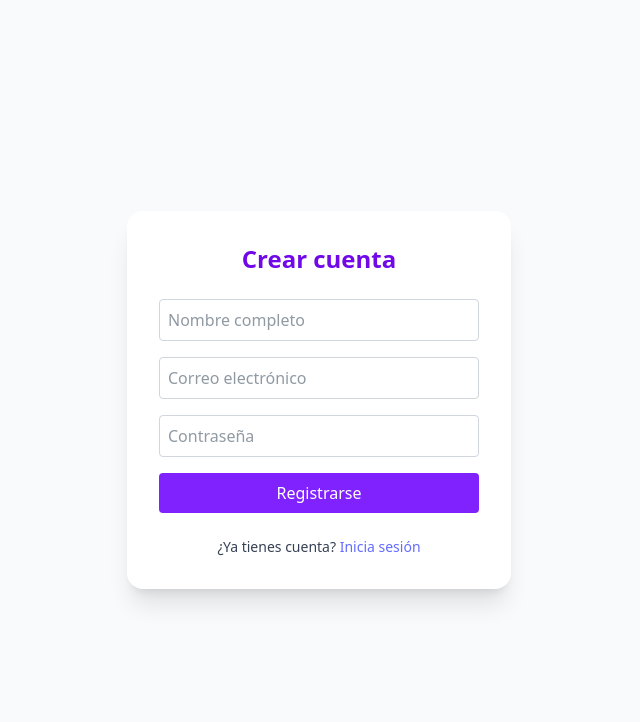
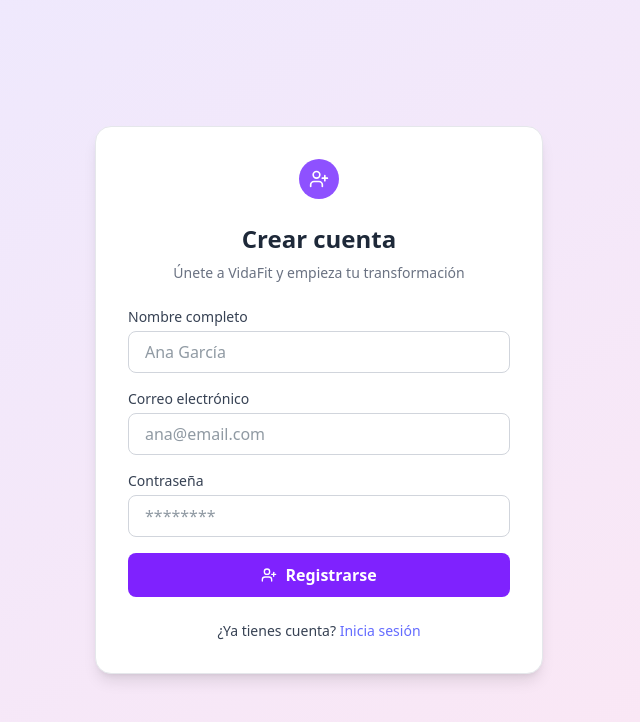
Before and after one commit to darlene04/DARLENEDBPINTENTO, a React (Vite) app: page /register in a window 1280 px wide. Shown: the top 722 px of the page, without its empty margins (321-961 px from the left). Built offline with nearby package versions, Linux system fonts and the light colour scheme; no server answers.

Commit message:
corrigiendo el front de register y login

```diff
--- a/src/pages/LoginPage.tsx
+++ b/src/pages/LoginPage.tsx
@@ -1,6 +1,6 @@
 import React, { useState, useEffect } from "react";
 import { useNavigate } from "react-router-dom";
-import { Mail, Lock, Eye, EyeOff } from "lucide-react";
+import { Mail, Lock, Eye, EyeOff, LogIn } from "lucide-react";
 import { login as loginRequest } from "../service/authService";
 import { useAuth } from "../context/AuthContext";
 
@@ -10,19 +10,17 @@ const LoginInterface: React.FC = () => {
   const [showPassword, setShowPassword] = useState(false);
   const [error, setError] = useState<string | null>(null);
   const [loading, setLoading] = useState(false);
-  const [hover, setHover] = useState(false);
 
   const navigate = useNavigate();
   const { token, setToken } = useAuth();
 
-  /* Redirige apenas exista token */
   useEffect(() => {
     if (token) navigate("/dashboard", { replace: true });
   }, [token, navigate]);
 
   const handleLogin = async () => {
     if (!email || !password) {
-      setError("Rellena usuario y contraseña.");
+      setError("Rellena el correo y la contraseña.");
       return;
     }
     setLoading(true);
@@ -31,9 +29,7 @@ const LoginInterface: React.FC = () => {
     try {
       const { data } = await loginRequest(email, password);
       if (!data?.token) throw new Error("La respuesta no trae token.");
-      setToken(data.token);           // contexto + localStorage
-      // No navegamos aquí; useEffect lo hará cuando setToken termine
-      console.log("Login OK, token guardado");
+      setToken(data.token);
     } catch (err: any) {
       setError(
         err.response?.data?.message ||
@@ -46,16 +42,15 @@ const LoginInterface: React.FC = () => {
   };
 
   return (
-    <div className="min-h-screen flex items-center justify-center bg-gray-50 p-6">
-      <div className="w-full max-w-sm">
+    <main className="min-h-screen flex items-center justify-center bg-gradient-to-br from-violet-100 to-pink-100 px-4">
+      <div className="w-full max-w-md bg-white p-8 rounded-2xl shadow-xl border border-gray-200">
         {/* Logo */}
-        <div className="mb-8 text-center">
-          <div className="inline-flex items-center justify-center w-12 h-12 bg-gradient-to-br from-pink-500 to-pink-600 rounded-xl mb-4 shadow-sm">
-            <div className="w-6 h-6 border-2 border-white rounded-md relative">
-              <div className="absolute inset-0.5 border border-white rounded-sm"></div>
-            </div>
+        <div className="mb-6 text-center">
+          <div className="inline-flex items-center justify-center w-12 h-12 bg-violet-500 rounded-full mb-4">
+            <LogIn className="text-white w-5 h-5" />
           </div>
-          <h1 className="text-3xl font-bold text-gray-900">LOGIN</h1>
+          <h1 className="text-2xl font-bold text-gray-800">Bienvenida de nuevo</h1>
+          <p className="text-sm text-gray-500 mt-1">Inicia sesión para continuar</p>
         </div>
 
         {/* Error */}
@@ -69,32 +64,32 @@ const LoginInterface: React.FC = () => {
         <div className="space-y-4">
           {/* Email */}
           <div className="relative">
-            <Mail className="absolute inset-y-0 left-0 ml-3 my-auto h-5 w-5 text-gray-400" />
+            <Mail className="absolute inset-y-0 left-3 my-auto h-5 w-5 text-gray-400" />
             <input
               type="email"
               value={email}
               onChange={(e) => setEmail(e.target.value)}
-              placeholder="Email"
-              className="w-full pl-10 pr-4 py-3 bg-white border border-gray-200 rounded-lg focus:outline-none focus:ring-2 focus:ring-pink-500 placeholder-gray-500"
+              placeholder="Correo electrónico"
+              className="w-full pl-10 pr-4 py-3 border border-gray-300 rounded-lg focus:outline-none focus:ring-2 focus:ring-violet-500 placeholder-gray-500"
               required
             />
           </div>
 
           {/* Password */}
           <div className="relative">
-            <Lock className="absolute inset-y-0 left-0 ml-3 my-auto h-5 w-5 text-gray-400" />
+            <Lock className="absolute inset-y-0 left-3 my-auto h-5 w-5 text-gray-400" />
             <input
               type={showPassword ? "text" : "password"}
               value={password}
               onChange={(e) => setPassword(e.target.value)}
-              placeholder="Password"
-              className="w-full pl-10 pr-10 py-3 bg-white border border-gray-200 rounded-lg focus:outline-none focus:ring-2 focus:ring-pink-500 placeholder-gray-500"
+              placeholder="Contraseña"
+              className="w-full pl-10 pr-10 py-3 border border-gray-300 rounded-lg focus:outline-none focus:ring-2 focus:ring-violet-500 placeholder-gray-500"
               required
             />
             <button
               type="button"
               onClick={() => setShowPassword(!showPassword)}
-              className="absolute inset-y-0 right-0 pr-3 flex items-center"
+              className="absolute inset-y-0 right-3 flex items-center"
             >
               {showPassword ? (
                 <EyeOff className="h-5 w-5 text-gray-400" />
@@ -104,36 +99,46 @@ const LoginInterface: React.FC = () => {
             </button>
           </div>
 
-          {/* Forgot */}
           <div className="text-right">
             <button
               type="button"
-              className="text-pink-500 hover:text-pink-600 text-sm"
+              className="text-sm text-violet-600 hover:underline"
             >
-              Forgot Password?
+              ¿Olvidaste tu contraseña?
             </button>
           </div>
         </div>
 
-        {/* Botón */}
+        {/* Login button */}
         <button
           type="button"
           onClick={handleLogin}
           disabled={loading}
-          onMouseEnter={() => setHover(true)}
-          onMouseLeave={() => setHover(false)}
-          className={`w-full mt-6 py-3 rounded-lg font-semibold text-white shadow-md transition-all ${
+          className={`w-full mt-6 flex items-center justify-center gap-2 py-3 rounded-lg font-semibold text-white transition-colors duration-200 ${
             loading
               ? "bg-gray-300 cursor-not-allowed"
-              : `bg-gradient-to-r from-pink-500 to-pink-600 ${
-                  hover ? "scale-105 shadow-lg" : "hover:shadow-lg"
-                }`
+              : "bg-gradient-to-r from-pink-500 to-pink-600 hover:shadow-lg"
           }`}
         >
-          {loading ? "Entrando…" : "LOGIN"}
+          {loading ? "Entrando…" : (
+            <>
+              <LogIn className="w-4 h-4" />
+              Iniciar sesión
+            </>
+          )}
         </button>
+
+        <p className="mt-6 text-center text-sm text-gray-700">
+          ¿No tienes una cuenta?{" "}
+          <button
+            onClick={() => navigate("/register")}
+            className="text-violet-600 font-semibold hover:underline"
+          >
+            Regístrate
+          </button>
+        </p>
       </div>
-    </div>
+    </main>
   );
 };
 
--- a/src/pages/RegisterPage.tsx
+++ b/src/pages/RegisterPage.tsx
@@ -1,6 +1,7 @@
 import { useState } from "react";
 import { register } from "../service/authService";
 import { useNavigate, Link } from "react-router-dom";
+import { Loader2, UserPlus } from "lucide-react";
 
 export default function RegisterPage() {
   const [name, setName] = useState("");
@@ -24,47 +25,78 @@ export default function RegisterPage() {
   };
 
   return (
-    <main className="min-h-screen flex items-center justify-center bg-gray-50 px-4">
+    <main className="min-h-screen flex items-center justify-center bg-gradient-to-br from-violet-100 to-pink-100 px-4">
       <form
         onSubmit={handleRegister}
-        className="bg-white p-8 rounded-2xl shadow-xl w-full max-w-sm"
+        className="bg-white w-full max-w-md rounded-2xl shadow-lg p-8 border border-gray-200"
       >
-        <h2 className="text-2xl font-bold text-center text-violet-700 mb-6">
-          Crear cuenta
-        </h2>
+        <div className="flex items-center justify-center mb-6">
+          <div className="flex items-center justify-center w-10 h-10 bg-violet-500 rounded-full">
+            <UserPlus className="text-white w-5 h-5" />
+          </div>
+        </div>
+        <h2 className="text-2xl font-bold text-center text-gray-800 mb-2">Crear cuenta</h2>
+        <p className="text-center text-sm text-gray-500 mb-6">
+          Únete a VidaFit y empieza tu transformación
+        </p>
 
         <div className="space-y-4">
+          <div>
+            <label className="block text-sm font-medium text-gray-700 mb-1">
+              Nombre completo
+            </label>
             <input
               type="text"
-            placeholder="Nombre completo"
               value={name}
               onChange={(e) => setName(e.target.value)}
-            className="w-full border border-gray-300 p-2 rounded focus:outline-none focus:ring-2 focus:ring-violet-600"
+              className="w-full px-4 py-2 border border-gray-300 rounded-lg focus:outline-none focus:ring-2 focus:ring-violet-500"
+              placeholder="Ana García"
               required
             />
+          </div>
+          <div>
+            <label className="block text-sm font-medium text-gray-700 mb-1">
+              Correo electrónico
+            </label>
             <input
               type="email"
-            placeholder="Correo electrónico"
               value={email}
               onChange={(e) => setEmail(e.target.value)}
-            className="w-full border border-gray-300 p-2 rounded focus:outline-none focus:ring-2 focus:ring-violet-600"
+              className="w-full px-4 py-2 border border-gray-300 rounded-lg focus:outline-none focus:ring-2 focus:ring-violet-500"
+              placeholder="ana@email.com"
               required
             />
+          </div>
+          <div>
+            <label className="block text-sm font-medium text-gray-700 mb-1">
+              Contraseña
+            </label>
             <input
               type="password"
-            placeholder="Contraseña"
               value={password}
               onChange={(e) => setPassword(e.target.value)}
-            className="w-full border border-gray-300 p-2 rounded focus:outline-none focus:ring-2 focus:ring-violet-600"
+              className="w-full px-4 py-2 border border-gray-300 rounded-lg focus:outline-none focus:ring-2 focus:ring-violet-500"
+              placeholder="********"
               required
             />
+          </div>
 
           <button
             type="submit"
-            className="w-full bg-violet-600 text-white py-2 rounded hover:bg-violet-700 transition"
             disabled={loading}
+            className="w-full flex items-center justify-center gap-2 bg-violet-600 text-white font-semibold py-2.5 rounded-lg hover:bg-violet-700 transition-colors disabled:opacity-50 disabled:cursor-not-allowed"
           >
-            {loading ? "Registrando..." : "Registrarse"}
+            {loading ? (
+              <>
+                <Loader2 className="w-4 h-4 animate-spin" />
+                Registrando...
+              </>
+            ) : (
+              <>
+                <UserPlus className="w-4 h-4" />
+                Registrarse
+              </>
+            )}
           </button>
         </div>
 
```
Lines whose indentation alone changed are shown as unchanged.
